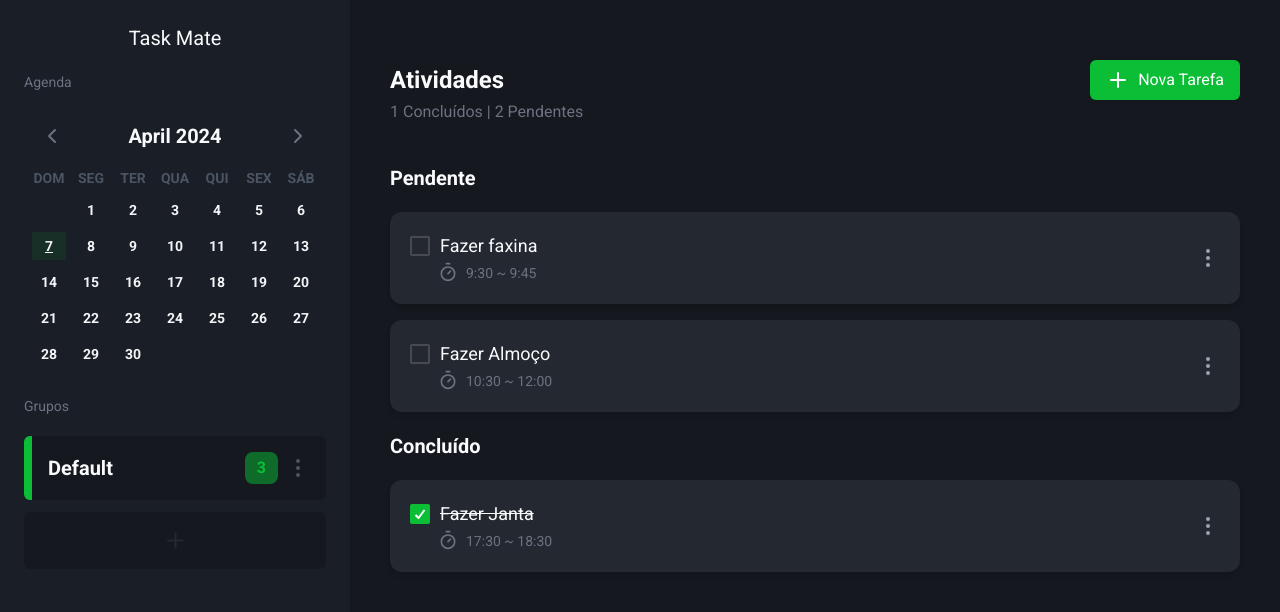
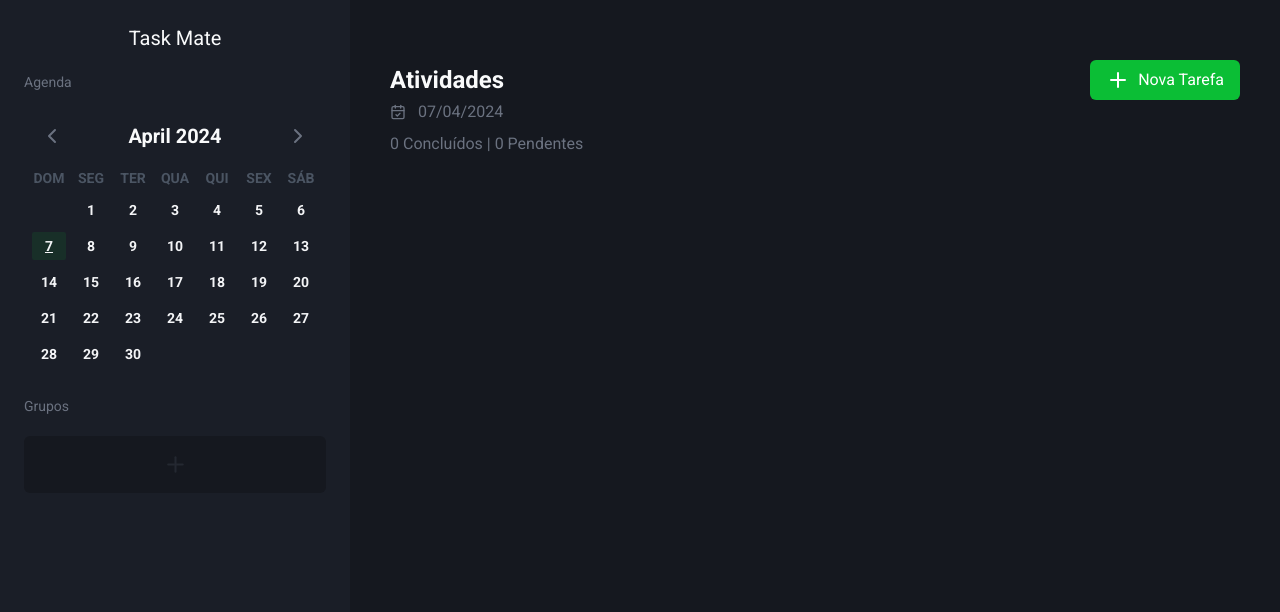
Before and after one commit to fabi0dev/TaskMate, a React (Vite) app: page / in a window 1280 px wide. Shown: the top 612 px of the page. Built offline with nearby package versions, Linux system fonts and the light colour scheme.

Commit message:
Dividindo task por grupos

```diff
--- a/src/components/Calendar/index.tsx
+++ b/src/components/Calendar/index.tsx
@@ -1,6 +1,8 @@
 import { ChevronLeft, ChevronRight } from "lucide-react";
 import { useState } from "react";
 import { cn } from "../../lib/utils";
+import { isSameDay } from "date-fns";
+import { store } from "../../store/store";
 
 interface CalendarProps {
   onClickDate?: (date: Date) => void;
@@ -29,18 +31,16 @@ export const Calendar = ({ onClickDate, dateSelected }: CalendarProps) => {
     );
   };
 
-  const compareDates = (date1: Date, date2: Date) => {
-    return (
-      date1.getFullYear() === date2.getFullYear() &&
-      date1.getMonth() === date2.getMonth() &&
-      date1.getDate() === date2.getDate()
-    );
+  const compareDates = (dateA: Date, dateB: Date) => {
+    return isSameDay(dateA, dateB);
   };
 
   const renderCalendar = (): JSX.Element[] => {
     const totalDays = daysInMonth(currentDate);
     const startingDay = firstDayOfMonth(currentDate);
     const today = new Date().getDate();
+
+    const { data: tasks, dateCurrent, groupIdCurrent } = store.getState().tasks;
 
     const calendar: JSX.Element[] = [];
 
@@ -55,14 +55,14 @@ export const Calendar = ({ onClickDate, dateSelected }: CalendarProps) => {
         i
       );
 
-      if (dateSelected) {
-        console.log(compareDates(dateSelected, itemDate));
-      }
-
       const isCurrentDay =
         i === today &&
         currentDate.getMonth() === new Date().getMonth() &&
         currentDate.getFullYear() === new Date().getFullYear();
+
+      const tasksGroup = tasks
+        .filter((item) => isSameDay(item.date, itemDate))
+        .filter((item) => item.groupId == groupIdCurrent);
 
       calendar.push(
         <div
@@ -83,7 +83,12 @@ export const Calendar = ({ onClickDate, dateSelected }: CalendarProps) => {
           )}
         >
           <div className="mt-1">{i}</div>
-          <div className="rounded-full w-1 h-1 mx-auto "></div>
+          <div
+            className={cn(
+              "rounded-full w-1 h-1 mx-auto ",
+              tasksGroup.length > 0 ? "bg-primary" : ""
+            )}
+          ></div>
         </div>
       );
     }
--- a/src/components/FormError/index.tsx
+++ b/src/components/FormError/index.tsx
@@ -5,5 +5,5 @@ interface FormErrorProps {
 }
 
 export const FormError: FC<FormErrorProps> = ({ children }) => {
-  return <div className="text-red-400 text-xs mt-1">{children || " "}</div>;
+  return <div className="text-red-400 text-xs mt-2">{children || " "}</div>;
 };
--- a/src/components/MenuLeft/index.tsx
+++ b/src/components/MenuLeft/index.tsx
@@ -15,7 +15,7 @@ import {
   Button,
 } from "@chakra-ui/react";
 import { cn } from "../../lib/utils";
-import { Calendar } from "..";
+import { Calendar, FormError } from "..";
 import { EllipsisVertical, Plus } from "lucide-react";
 import { useForm } from "react-hook-form";
 import { yupResolver } from "@hookform/resolvers/yup";
@@ -25,30 +25,41 @@ import {
   Group,
   selectorGroups,
   createGroup,
+  deleteGroup,
 } from "../../store/reducers/groups";
-import { selectorTasks } from "../../store/reducers/tasks";
+import {
+  selectDateCurrent,
+  selectGroupIdCurrent,
+  selectorTasks,
+} from "../../store/reducers/tasks";
 
 interface FormData {
   groupName: string;
 }
 
 export const MenuLeft: FC = () => {
-  const [dateSelected, setDateSelected] = useState<Date>();
   const [isModalOpen, setIsModalOpen] = useState(false);
+  const [isDeleteModalOpen, setIsDeleteModalOpen] = useState(false);
+  const [selectedGroupId, setSelectedGroupId] = useState<number | null>(null);
 
   const dispatch = useDispatch();
 
   const { groups } = useSelector(selectorGroups);
-  const { data: tasks } = useSelector(selectorTasks);
+  const {
+    data: tasks,
+    groupIdCurrent,
+    dateCurrent,
+  } = useSelector(selectorTasks);
 
   const {
     register,
     handleSubmit,
+    reset,
     formState: { errors },
   } = useForm<FormData>({
     resolver: yupResolver(
       yup.object().shape({
-        groupName: yup.string().required("Nome do Grupo é obrigatório"),
+        groupName: yup.string().required("Nome do grupo é obrigatório"),
       })
     ),
   });
@@ -60,13 +71,28 @@ export const MenuLeft: FC = () => {
   const GroupItem: FC<{ data: Group }> = ({ data: { id, title } }) => {
     const total = tasks.filter((item) => item.groupId === id);
 
+    const handleEditGroup = (groupId: number) => {
+      console.log("Editar grupo com ID:", groupId);
+    };
+
+    const handleDeleteGroup = (groupId: number) => {
+      setSelectedGroupId(groupId);
+      setIsDeleteModalOpen(true);
+    };
+
+    const handleSelectGroup = () => {
+      dispatch(selectGroupIdCurrent(id));
+    };
+
     return (
       <div
         className={cn(
+          groupIdCurrent == id ? "border" : "",
           `p-4 rounded-md bg-slate2 border-l-8 border-primary`,
           "flex items-center justify-between mb-3",
           "hover:opacity-80 cursor-pointer"
         )}
+        onClick={() => handleSelectGroup()}
       >
         <div className="text-xl font-semibold">{title}</div>
         <div className="flex items-center gap-x-2">
@@ -79,8 +105,8 @@ export const MenuLeft: FC = () => {
               className="text-gray-600 cursor-pointer"
             />
             <MenuList>
-              <MenuItem>Editar</MenuItem>
-              <MenuItem>Excluir</MenuItem>
+              <MenuItem onClick={() => handleEditGroup(id)}>Editar</MenuItem>
+              <MenuItem onClick={() => handleDeleteGroup(id)}>Excluir</MenuItem>
             </MenuList>
           </Menu>
         </div>
@@ -96,9 +122,15 @@ export const MenuLeft: FC = () => {
     setIsModalOpen(false);
   };
 
+  const handleConfirmDeleteGroup = () => {
+    dispatch(deleteGroup(selectedGroupId!));
+    setIsDeleteModalOpen(false);
+  };
+
   const onSubmit = (data: FormData) => {
     dispatch(createGroup(data.groupName));
     handleModalClose();
+    reset();
   };
 
   return (
@@ -111,9 +143,9 @@ export const MenuLeft: FC = () => {
 
       <Calendar
         onClickDate={(date) => {
-          setDateSelected(date);
+          dispatch(selectDateCurrent(date));
         }}
-        dateSelected={dateSelected}
+        dateSelected={dateCurrent}
       />
 
       <MenuTitle>Grupos</MenuTitle>
@@ -136,7 +168,7 @@ export const MenuLeft: FC = () => {
       <Modal isOpen={isModalOpen} onClose={handleModalClose}>
         <ModalOverlay />
         <ModalContent>
-          <ModalHeader>Adicionar Novo Grupo</ModalHeader>
+          <ModalHeader>Novo Grupo</ModalHeader>
           <ModalCloseButton />
           <form onSubmit={handleSubmit(onSubmit)}>
             <ModalBody>
@@ -144,15 +176,52 @@ export const MenuLeft: FC = () => {
                 placeholder="Nome do Grupo"
                 {...register("groupName")}
                 isInvalid={!!errors.groupName}
+                autoComplete="off"
+                autoFocus
               />
+              {errors.groupName && (
+                <FormError>{errors.groupName.message}</FormError>
+              )}
             </ModalBody>
             <ModalFooter>
-              <Button colorScheme="blue" mr={3} type="submit">
+              <Button mr={3} onClick={handleModalClose}>
+                Cancelar
+              </Button>
+
+              <Button
+                colorScheme="blue"
+                type="submit"
+                variant={"primary"}
+                leftIcon={<Plus size={16} />}
+              >
                 Adicionar
               </Button>
-              <Button onClick={handleModalClose}>Cancelar</Button>
             </ModalFooter>
           </form>
+        </ModalContent>
+      </Modal>
+
+      <Modal
+        isOpen={isDeleteModalOpen}
+        onClose={() => setIsDeleteModalOpen(false)}
+      >
+        <ModalOverlay />
+        <ModalContent>
+          <ModalHeader>Confirmar exclusão</ModalHeader>
+          <ModalCloseButton />
+          <ModalBody>Tem certeza que deseja excluir este grupo?</ModalBody>
+          <ModalFooter>
+            <Button
+              colorScheme="red"
+              mr={3}
+              onClick={() => handleConfirmDeleteGroup()}
+            >
+              Excluir
+            </Button>
+            <Button onClick={() => setIsDeleteModalOpen(false)}>
+              Cancelar
+            </Button>
+          </ModalFooter>
         </ModalContent>
       </Modal>
     </div>
--- a/src/pages/home/Header.tsx
+++ b/src/pages/home/Header.tsx
@@ -9,7 +9,7 @@ import {
   ModalCloseButton,
   Input,
 } from "@chakra-ui/react";
-import { Plus } from "lucide-react";
+import { CalendarCheck, Plus } from "lucide-react";
 import { useState } from "react";
 import { useForm } from "react-hook-form";
 import { yupResolver } from "@hookform/resolvers/yup";
@@ -17,7 +17,7 @@ import * as yup from "yup";
 import { useDispatch, useSelector } from "react-redux";
 import { selectorTasks, setNewTask } from "../../store/reducers/tasks";
 import { FormError } from "@components/FormError";
-import { isAfter, parse } from "date-fns";
+import { format, isAfter, isSameDay, parse } from "date-fns";
 
 interface FormData {
   newTaskTitle: string;
@@ -73,10 +73,18 @@ const schema = yup.object().shape({
 export const Header = () => {
   const dispatch = useDispatch();
 
-  const { data: tasks } = useSelector(selectorTasks);
+  const {
+    data: tasks,
+    dateCurrent,
+    groupIdCurrent,
+  } = useSelector(selectorTasks);
 
-  const tasksPending = tasks.filter((item) => !item.done);
-  const tasksDone = tasks.filter((item) => item.done);
+  const tasksGroup = tasks
+    .filter((item) => isSameDay(item.date, dateCurrent))
+    .filter((item) => item.groupId == groupIdCurrent);
+
+  const tasksPending = tasksGroup.filter((item) => !item.done);
+  const tasksDone = tasksGroup.filter((item) => item.done);
 
   const [isOpen, setIsOpen] = useState(false);
   const {
@@ -102,11 +110,8 @@ export const Header = () => {
 
     dispatch(
       setNewTask({
-        id: Math.random().toString(36).substring(7),
         title: data.newTaskTitle,
         time: `${startTime} ~ ${endTime}`,
-        done: false,
-        groupId: 1,
       })
     );
     setIsOpen(false);
@@ -128,6 +133,9 @@ export const Header = () => {
       </div>
 
       <div className="text-gray-500">
+        <div className="flex gap-3 items-center mb-2">
+          <CalendarCheck size={16} /> {format(dateCurrent, "dd/MM/yyyy")}
+        </div>
         <span>{tasksDone.length} Concluídos</span> |{" "}
         <span>{tasksPending.length} Pendentes</span>
       </div>
@@ -158,7 +166,7 @@ export const Header = () => {
                   <div>
                     <Input
                       type="text"
-                      placeholder="Hora de Início"
+                      placeholder="Hora "
                       {...register("newTaskStartHour")}
                       isInvalid={!!errors.newTaskStartHour}
                       maxLength={2}
@@ -167,7 +175,7 @@ export const Header = () => {
                   <div>
                     <Input
                       type="text"
-                      placeholder="Minuto de Início"
+                      placeholder="Minuto"
                       {...register("newTaskStartMinute")}
                       isInvalid={!!errors.newTaskStartMinute}
                       maxLength={2}
@@ -176,14 +184,14 @@ export const Header = () => {
                 </div>
               </div>
 
-              <div className="mt-2">
+              <div className="mt-3">
                 <div>Hora de Finalização</div>
 
                 <div className="flex gap-5 items-center">
                   <div>
                     <Input
                       type="text"
-                      placeholder="Hora de Fim"
+                      placeholder="Hora"
                       {...register("newTaskEndHour")}
                       isInvalid={!!errors.newTaskEndHour}
                       maxLength={2}
@@ -192,7 +200,7 @@ export const Header = () => {
                   <div>
                     <Input
                       type="text"
-                      placeholder="Minuto de Fim"
+                      placeholder="Minuto"
                       {...register("newTaskEndMinute")}
                       isInvalid={!!errors.newTaskEndMinute}
                       maxLength={2}
--- a/src/pages/home/index.tsx
+++ b/src/pages/home/index.tsx
@@ -5,12 +5,20 @@ import { Task } from "./Task";
 import { Header } from "./Header";
 import { useSelector } from "react-redux";
 import { selectorTasks } from "../../store/reducers/tasks";
+import { isSameDay } from "date-fns";
 
 export const Home: React.FC = () => {
-  const { data: tasks } = useSelector(selectorTasks);
+  const {
+    data: tasks,
+    dateCurrent,
+    groupIdCurrent,
+  } = useSelector(selectorTasks);
+  const tasksGroup = tasks
+    .filter((item) => isSameDay(item.date, dateCurrent))
+    .filter((item) => item.groupId == groupIdCurrent);
 
-  const tasksPending = tasks.filter((item) => item.done);
-  const tasksDone = tasks.filter((item) => item.done == false);
+  const tasksPending = tasksGroup.filter((item) => !item.done);
+  const tasksDone = tasksGroup.filter((item) => item.done);
 
   return (
     <Content>
@@ -22,17 +30,22 @@ export const Home: React.FC = () => {
         <div className="bg-slate2 p-10">
           <Header />
 
-          <div className="font-bold text-xl my-5 cursor-pointer">Pendente</div>
-          {tasksDone.map((item, index) => (
+          {tasksPending.length > 0 && (
+            <div className="font-bold text-xl my-5 cursor-pointer">
+              Pendente
+            </div>
+          )}
+          {tasksPending.map((item, index) => (
             <Task data={item} key={index} />
           ))}
 
-          {tasksPending.length > 0 && (
+          {tasksDone.length > 0 && (
             <div className="font-bold text-xl my-5 cursor-pointer">
               Concluído
             </div>
           )}
-          {tasksPending.map((item, index) => (
+
+          {tasksDone.map((item, index) => (
             <Task data={item} key={index} />
           ))}
         </div>
--- a/src/pages/home/types.ts
+++ b/src/pages/home/types.ts
@@ -1,9 +1,3 @@
-export interface Frames {
-  id: string;
-  title: string;
-  tasks: Task[];
-}
-
 export interface Task {
   id: string;
   description: string;
--- a/src/store/reducers/groups.ts
+++ b/src/store/reducers/groups.ts
@@ -10,12 +10,7 @@ interface GroupsProps {
 }
 
 const initialState: GroupsProps = {
-  groups: [
-    {
-      id: 1,
-      title: "Default",
-    },
-  ],
+  groups: [],
 };
 
 const groupsSlice = createSlice({
--- a/src/store/reducers/tasks.ts
+++ b/src/store/reducers/tasks.ts
@@ -1,49 +1,38 @@
 import { createSlice, PayloadAction } from "@reduxjs/toolkit";
 
-interface Task {
-  id: string;
+export interface ITask {
+  id: number;
   title: string;
   time: string;
   done: boolean;
   groupId: number;
+  date: Date;
 }
 
 interface TasksProps {
-  data: Task[];
+  dateCurrent: Date;
+  groupIdCurrent: number;
+  data: ITask[];
 }
 
 const initialState: TasksProps = {
-  data: [
-    {
-      id: "1",
-      title: "Fazer faxina",
-      time: "9:30 ~ 9:45",
-      done: false,
-      groupId: 1,
-    },
-    {
-      id: "2",
-      title: "Fazer Almoço",
-      done: false,
-      time: "10:30 ~ 12:00",
-      groupId: 1,
-    },
-    {
-      id: "3",
-      title: "Fazer Janta",
-      done: true,
-      time: "17:30 ~ 18:30",
-      groupId: 1,
-    },
-  ],
+  dateCurrent: new Date(),
+  groupIdCurrent: 0,
+  data: [],
 };
 
 export const slice = createSlice({
   name: "tasks",
   initialState,
   reducers: {
-    setNewTask: (state, action: PayloadAction<Task>) => {
-      state.data.push(action.payload);
+    setNewTask: (state: TasksProps, action: PayloadAction<Partial<Task>>) => {
+      const taskId = state.data.length + 1;
+      action.payload.id = taskId;
+      action.payload.done = false;
+      action.payload.groupId = state.groupIdCurrent;
+      action.payload.date = state.dateCurrent;
+
+      state.data.push(action.payload as Task);
       state.data.sort((a, b) => {
         const [startHourA] = a.time.split(" ")[0].split(":");
         const [startHourB] = b.time.split(" ")[0].split(":");
@@ -52,13 +41,13 @@ export const slice = createSlice({
 
       state.data = [...state.data];
     },
-    markTaskAsDone: (state, action: PayloadAction<string>) => {
+    markTaskAsDone: (state, action: PayloadAction<number>) => {
       const task = state.data.find((task) => task.id === action.payload);
       if (task) {
         task.done = !task.done;
       }
     },
-    deleteTask: (state, action: PayloadAction<string>) => {
+    deleteTask: (state, action: PayloadAction<number>) => {
       state.data = state.data.filter((task) => task.id !== action.payload);
     },
     editTask: (state, action: PayloadAction<Task>) => {
@@ -70,11 +59,23 @@ export const slice = createSlice({
         state.data[index] = action.payload;
       }
     },
+    selectDateCurrent: (state, action: PayloadAction<Date>) => {
+      state.dateCurrent = action.payload;
+    },
+    selectGroupIdCurrent: (state, action: PayloadAction<number>) => {
+      state.groupIdCurrent = action.payload;
+    },
   },
 });
 
-export const { setNewTask, markTaskAsDone, deleteTask, editTask } =
-  slice.actions;
+export const {
+  setNewTask,
+  markTaskAsDone,
+  deleteTask,
+  editTask,
+  selectDateCurrent,
+  selectGroupIdCurrent,
+} = slice.actions;
 export default slice.reducer;
 export const selectorTasks = (state: { tasks: TasksProps }): TasksProps =>
   state.tasks;
--- a/src/store/store.ts
+++ b/src/store/store.ts
@@ -6,7 +6,7 @@ import { default as slices } from "./reducers";
 const currencyPersistConfig = {
   key: "myapp",
   storage: localforage,
-  safelist: ["tasks"],
+  safelist: ["tasks", "groups"],
 };
 
 const all = combineReducers({
```
Also changed, not shown: src/pages/home/Task.tsx (+2 -11 lines).
